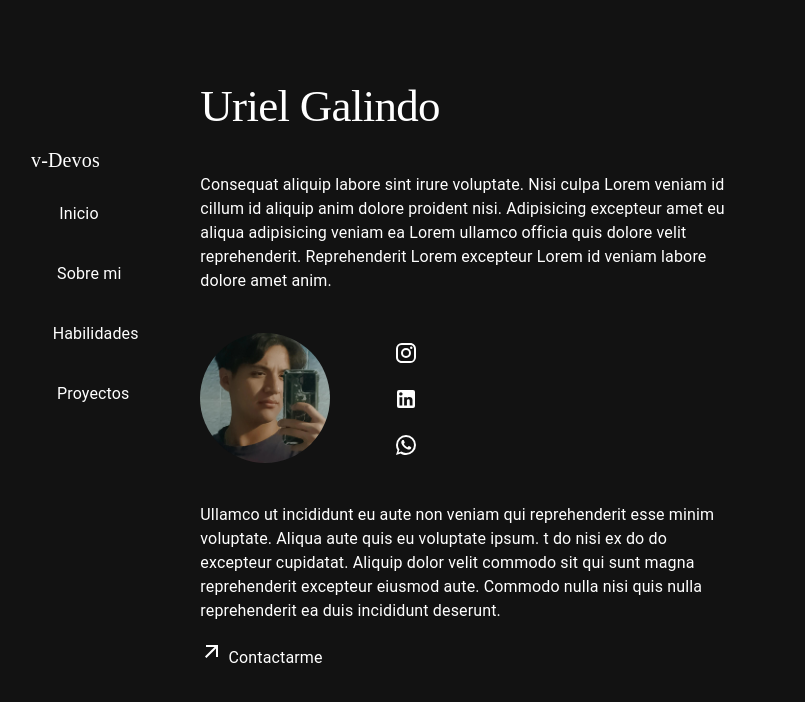
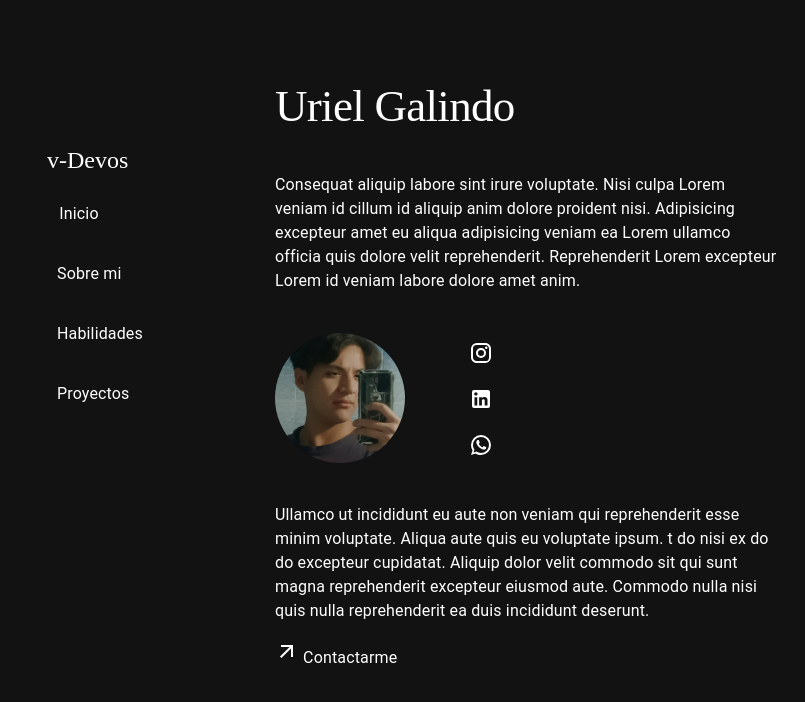
Before and after one commit to v-devOs/Site-to-Linkendln, a Next.js app: page / in a window 1280 px wide. Shown: the top 702 px of the page, without its empty margins (171-976 px from the left). Built offline with nearby package versions, Linux system fonts and the light colour scheme.

Commit message:
Acomodando estilos del menu lateral

```diff
--- a/components/ui/SideMenu.tsx
+++ b/components/ui/SideMenu.tsx
@@ -14,7 +14,12 @@ export const SideMenu = () => {
     <div style={{ margin: '0 10px'}}>
       <Toolbar/>
 
-        <Typography variant='h6' component='h6' fontFamily='serif'>v-Devos</Typography>
+      <Typography
+        variant='h5'
+        component='h5'
+        fontFamily='serif'
+        ml={2}
+        >v-Devos</Typography>
 
       <List sx={{ display: { xs: 'flex', md: 'block'}}}>
 
--- a/layouts/InitialPageLayout.tsx
+++ b/layouts/InitialPageLayout.tsx
@@ -29,11 +29,11 @@ export const InitialPageLayout: FC<Props> = ({ children, title, description }) =
       <main style={{ height: '100vh'}} className='fadeIn'>
         <Grid container sx={stylesMainContainer}>
 
-          <Grid item xs={12} md={2}>
+          <Grid item xs={12} md={3}>
             <SideMenu/>
           </Grid>
 
-          <Grid item xs={12} md={10} sx={{ p: '0 30px'}}>
+          <Grid item xs={12} md={9} sx={{ p: '0 30px'}}>
             { children }
           </Grid>
 
--- a/pages/index.tsx
+++ b/pages/index.tsx
@@ -16,7 +16,7 @@ const HomePage = () => {
       title='Uriel Emiliano Galindo Lopez'
       description='Sitio web creado para dar a conocer mis habilidades en desarrollo web y proyectos realizados'
     >
-      <Grid container spacing={2} sx={{ width: { xs: '100%', md: '80%'}}}>
+      <Grid container spacing={2} sx={{ width: { xs: '100%', md: '85%'}}}>
 
         <Grid item>
           <Typography variant='h1' component='h1' sx={{ fontFamily: 'serif'}}>Uriel Galindo</Typography>
```
